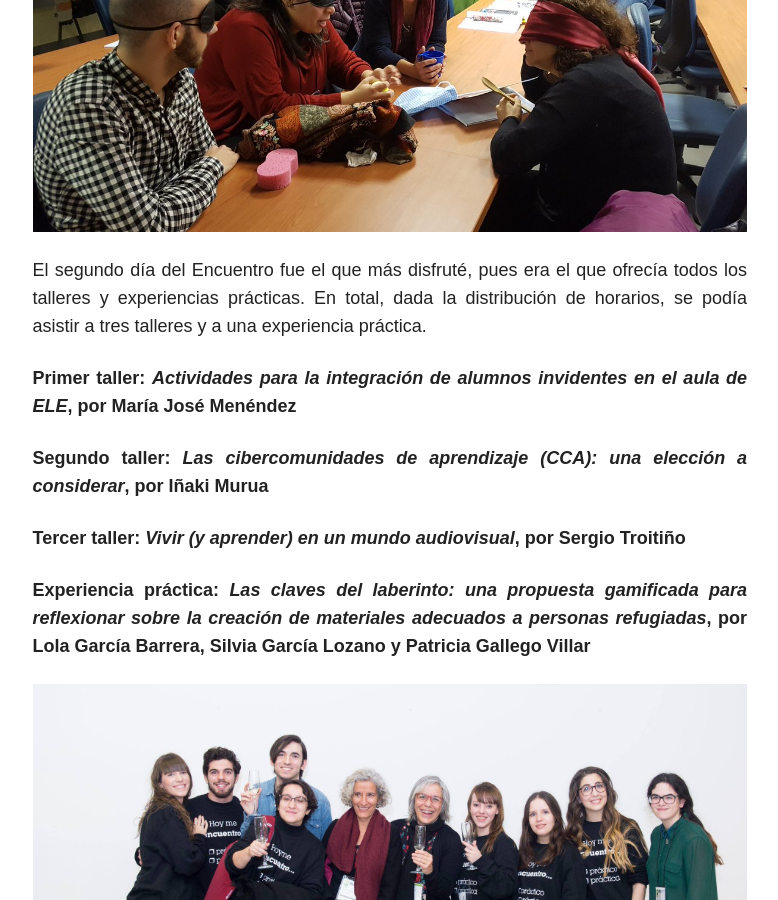
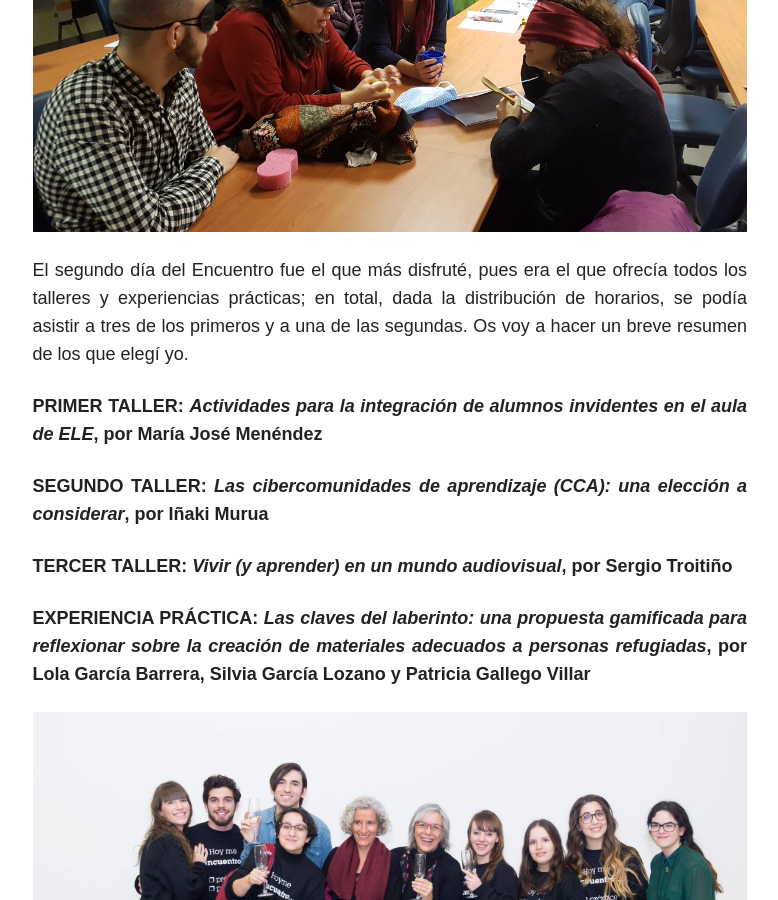
Before and after one commit to immalopez/immalopez.github.io, a Jekyll site: the page built from _posts/blog/2018-12-27-yo-una-joven-padawan.md, in a window 1280 px wide and 900 px high, scrolled down 2997 px. Shown: the whole window, without its empty margins (347-1125 px from the left). Built offline with Jekyll 4.4.1, drawn with Linux system fonts in a browser that asks for light colours; nearby versions of some CDN libraries; comment, search, counter and statistics services are not loaded.

Commit message:
Update 2018-12-27-yo-una-joven-padawan.md

```diff
--- a/_posts/blog/2018-12-27-yo-una-joven-padawan.md
+++ b/_posts/blog/2018-12-27-yo-una-joven-padawan.md
@@ -31,14 +31,14 @@ Hicimos otra pausa para la -debo decir NEFASTA- comida y, por fin, José Plácid
 
 ![Taller invidentes](/images/DvAupodWsAANBsF.jpg)
 
-El segundo día del Encuentro fue el que más disfruté, pues era el que ofrecía todos los talleres y experiencias prácticas. En total, dada la distribución de horarios, se podía asistir a tres talleres y a una experiencia práctica.
+El segundo día del Encuentro fue el que más disfruté, pues era el que ofrecía todos los talleres y experiencias prácticas; en total, dada la distribución de horarios, se podía asistir a tres de los primeros y a una de las segundas. Os voy a hacer un breve resumen de los que elegí yo.
 
-**Primer taller: _Actividades para la integración de alumnos invidentes en el aula de ELE_, por María José Menéndez**
+**PRIMER TALLER: _Actividades para la integración de alumnos invidentes en el aula de ELE_, por María José Menéndez**
 
-**Segundo taller: _Las cibercomunidades de aprendizaje (CCA): una elección a considerar_, por Iñaki Murua**
+**SEGUNDO TALLER: _Las cibercomunidades de aprendizaje (CCA): una elección a considerar_, por Iñaki Murua**
 
-**Tercer taller: _Vivir (y aprender) en un mundo audiovisual_, por Sergio Troitiño**
+**TERCER TALLER: _Vivir (y aprender) en un mundo audiovisual_, por Sergio Troitiño**
 
-**Experiencia práctica: _Las claves del laberinto: una propuesta gamificada para reflexionar sobre la creación de materiales adecuados a personas refugiadas_, por Lola García Barrera, Silvia García Lozano y Patricia Gallego Villar**
+**EXPERIENCIA PRÁCTICA: _Las claves del laberinto: una propuesta gamificada para reflexionar sobre la creación de materiales adecuados a personas refugiadas_, por Lola García Barrera, Silvia García Lozano y Patricia Gallego Villar**
 
 ![Segunda foto grupal](/images/49643224_2075655185791249_7095390048639516672_o.jpg)
```
